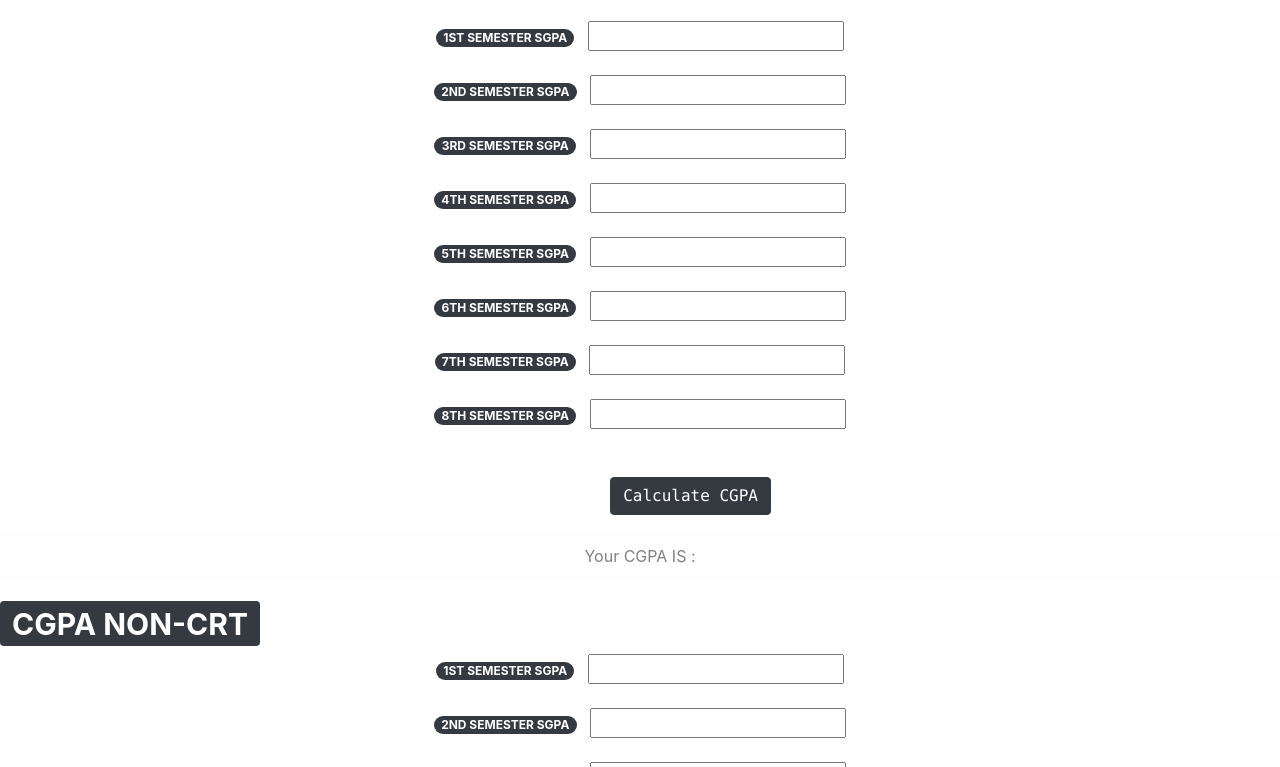
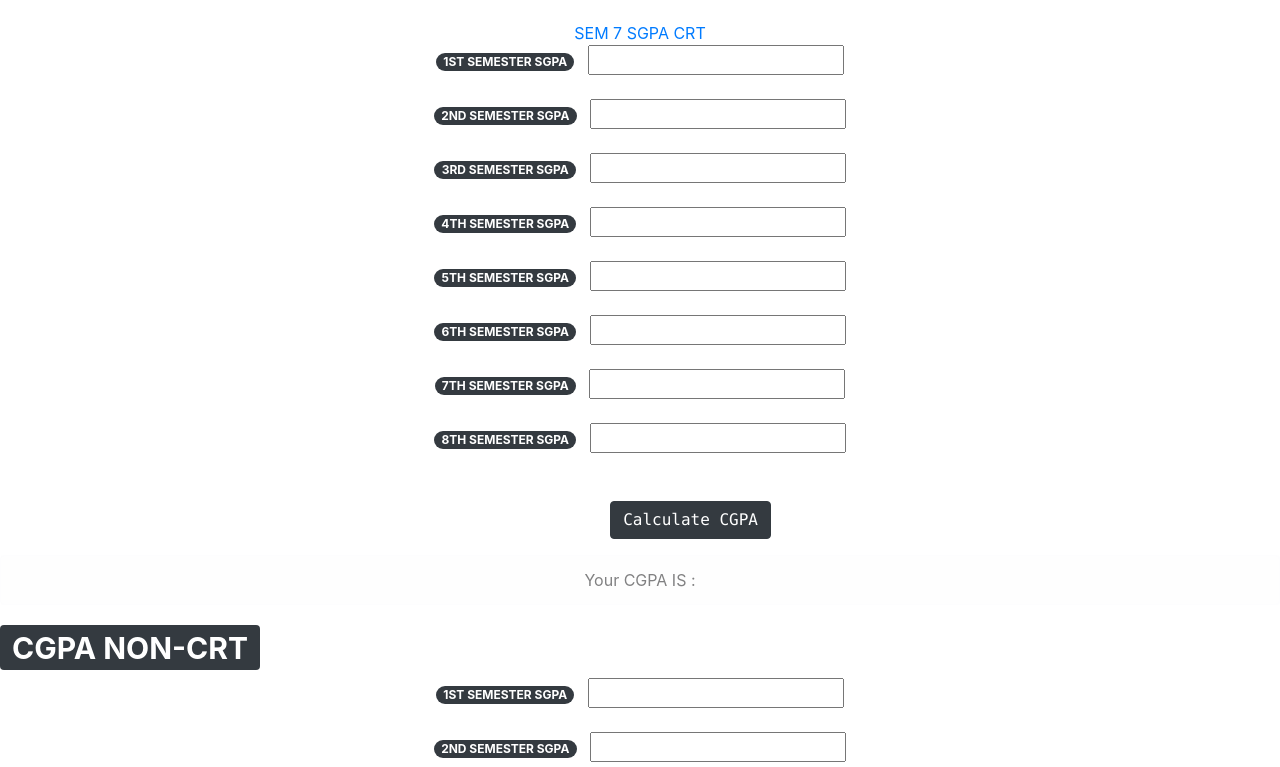
Before and after one commit to bharani1998/cgpa, a plain HTML site: page index.html in a window 1280 px wide. Shown: the part 165-932 px from the top of the page. Drawn offline with nearby package versions, Linux system fonts and the light colour scheme.

Commit message:
Update index.html

```diff
--- a/index.html
+++ b/index.html
@@ -22,7 +22,9 @@
   <br /><br />
   <h1><span class="badge badge-dark">CGPA CRT</span></h1>
   <br>
+
   <center>
+    <a href="http://klef2016.zohosites.com/sgpa-caluclator.html"> SEM 7 SGPA CRT </a>
     <script>
       // <![CDATA[
       function multiplyBy() {
```
